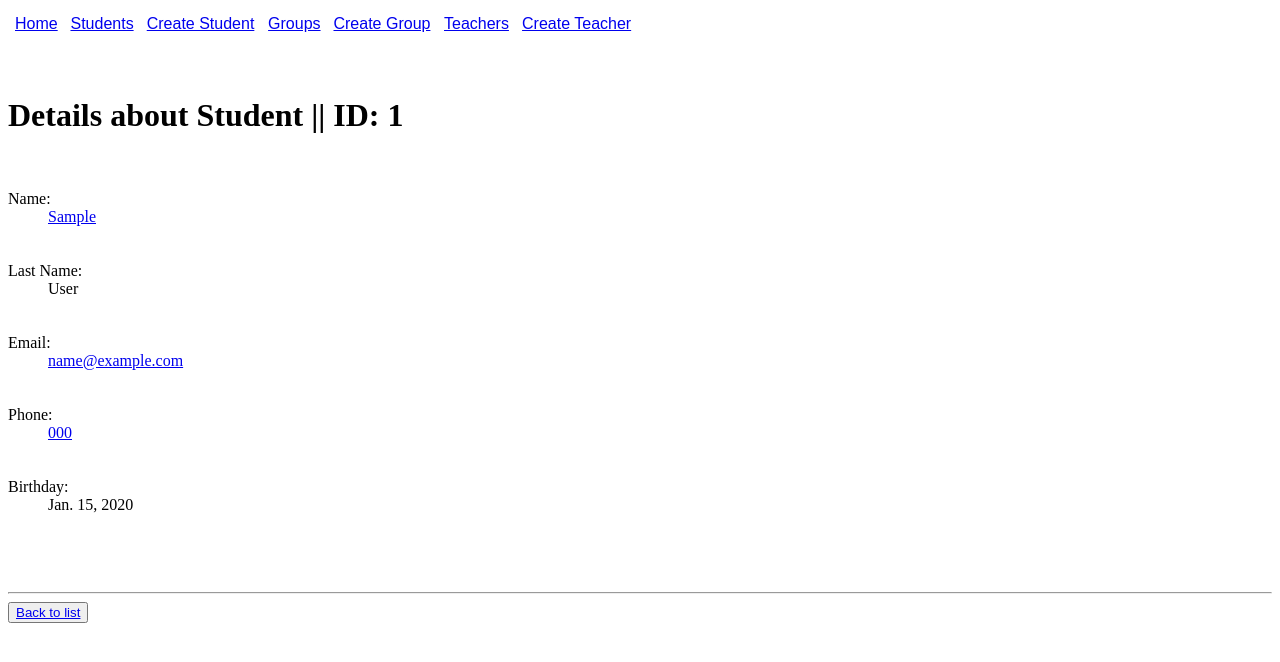
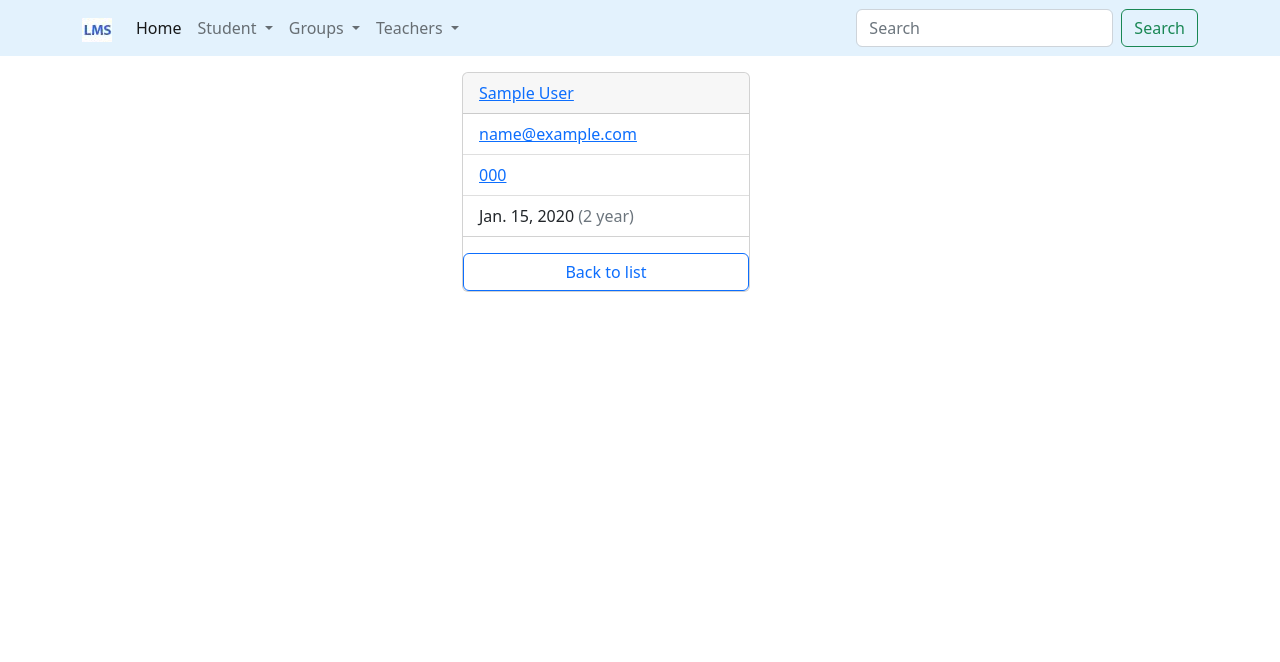
Before and after one commit to HansLanda96/DjangoOpenning, a Django app: page /students/detail/1/ in a window 1280 px wide. Shown: the top 662 px of the page. Run offline with Django 4.2, Linux system fonts and the light colour scheme; tables that the repository leaves empty hold one stand-in row (values such as "Sample post"); some libraries are stand-ins or nearby versions.

Commit message:
add changes and features from class 17
Bootstrap added/ html changes

```diff
--- a/lms/settings.py
+++ b/lms/settings.py
@@ -131,12 +131,16 @@
 # https://docs.djangoproject.com/en/4.1/howto/static-files/
 
 STATIC_URL = 'static/'
+STATIC_ROOT = BASE_DIR / 'static'
 
 # Default primary key field type
 # https://docs.djangoproject.com/en/4.1/ref/settings/#default-auto-field
 
 DEFAULT_AUTO_FIELD = 'django.db.models.BigAutoField'
 
+USE_L10N = False
+DATE_FORMAT = 'd M Y'
+
 if DEBUG:
     SHELL_PLUS = 'ipython'
     SHELL_PLUS_PRINT_SQL = True
--- a/students/models.py
+++ b/students/models.py
@@ -1,4 +1,6 @@
 from datetime import date
+
+from dateutil.relativedelta import relativedelta
 
 from core.validators import ValidEmailDomain
 
@@ -41,6 +43,9 @@
     def __str__(self):
         return f'{self.first_name} {self.last_name}'
 
+    def get_age(self):
+        return relativedelta(date.today(), self.birthday).years
+
     class Meta:
         db_table = 'student_table'
 
--- a/students/templates/students/detail.html
+++ b/students/templates/students/detail.html
@@ -1,18 +1,27 @@
 {% extends 'base.html' %}
 
-{%  block title %}
-Detail of {{ student.first_name }}//{{ student.pk }}
-{% endblock %}
+{% block title %}Detail of {{ student.first_name }}{% endblock %}
 
 {% block content %}
-    <h1>Details about Student || ID: {{ student.pk }}</h1><br>
-    <dl>
-        <dt >Name:</dt><dd><a href="{% url 'students:update' student.pk %}">{{ student.first_name }}</a></dd><br><br>
-        <dt >Last Name: </dt><dd>{{ student.last_name }}</dd><br><br>
-        <dt>Email: </dt><dd><a href=mailto:>{{ student.email }}</a></dd><br><br>
-        <dt>Phone: </dt><dd><a href=tel:>{{ student.phone_number }}</a></dd><br><br>
-        <dt>Birthday: </dt><dd>{{ student.birthday }}</dd><br><br>
-{#        <dt>Specialization: </dt><dd>{{ student.specialization.title}}</dd><br><br>#}
-    </dl><br><hr>
-    <button><a href="{% url 'students:list' %}">Back to list</a></button>
+    <div class="row">
+        <div class="col-4"></div>
+        <div class="col">
+            <div class="card" style="width: 18rem;">
+                <div class="card-header">
+                    <a href="{% url 'students:update' student.pk %}">{{ student.first_name }} {{ student.last_name }}</a>
+                </div>
+                <ul class="list-group list-group-flush">
+                    <li class="list-group-item"><a href="mailto:">{{ student.email }}</a></li>
+                    <li class="list-group-item"><a href="tel:">{{ student.phone_number }}</a></li>
+                    <li class="list-group-item">
+                        {{ student.birthday }} {% if student.get_age %}
+                        <span class="text-muted">({{ student.get_age }} year)</span>
+                    {% endif %}
+                    </li>
+                </ul>
+                <a class="btn btn-outline-primary mt-3" href="{% url 'students:list' %}">Back to list</a>
+            </div>
+        </div>
+        <div class="col-4"></div>
+    </div>
 {% endblock %}
--- a/templates/base.html
+++ b/templates/base.html
@@ -2,30 +2,22 @@
 <html lang="en">
 <head>
     <meta charset="UTF-8">
-    <title>LMS - {% block title %}{% endblock%}</title>
+    <meta name="viewport" content="width=device-width, initial-scale=1">
+    <title>LMS - {% block title %}{% endblock %}</title>
+    <link href="https://cdn.jsdelivr.net/npm/bootstrap@5.2.2/dist/css/bootstrap.min.css" rel="stylesheet"
+          integrity="sha384-Zenh87qX5JnK2Jl0vWa8Ck2rdkQ2Bzep5IDxbcnCeuOxjzrPF/et3URy9Bv1WTRi" crossorigin="anonymous">
+    <link rel="stylesheet" href="https://cdn.jsdelivr.net/npm/bootstrap-icons@1.9.1/font/bootstrap-icons.css">
     <style>
-        #menu {
-            font-family: Arial, sans-serif ;
-            width: 50%;
-        }
-    {% block custom_css %} {% endblock %}
+        {% block custom_css %} {% endblock %}
     </style>
 </head>
 <body>
-    <table id="menu">
-        <tr>
-            <td style="margin: 5px; padding: 5px"><a href="{% url 'home' %}">Home</a></td>
-            <td style="margin: 5px; padding: 5px"><a href="{% url 'students:list' %}">Students</a></td>
-            <td style="margin: 5px; padding: 5px"><a href="{% url 'students:create' %}">Create Student</a></td>
-
-            <td style="margin: 5px; padding: 5px"><a href="{% url 'groups:list' %}">Groups</a></td>
-            <td style="margin: 5px; padding: 5px"><a href="{% url 'groups:create' %}">Create Group</a></td>
-
-            <td style="margin: 5px; padding: 5px"><a href="{% url 'teachers:list' %}">Teachers</a></td>
-            <td style="margin: 5px; padding: 5px"><a href="{% url 'teachers:create' %}">Create Teacher</a></td>
-        </tr>
-    </table>
-    <br><br>
-    {% block content %}{% endblock %}
+{% include 'includes/navbar.html' %}
+<div class="container mt-4 pt-5">
+    {% block content %} {% endblock %}
+</div>
+<script src="https://cdn.jsdelivr.net/npm/bootstrap@5.2.2/dist/js/bootstrap.bundle.min.js"
+        integrity="sha384-OERcA2EqjJCMA+/3y+gxIOqMEjwtxJY7qPCqsdltbNJuaOe923+mo//f6V8Qbsw3" crossorigin="anonymous">
+</script>
 </body>
 </html>
--- /dev/null
+++ b/templates/includes/navbar.html
@@ -0,0 +1,53 @@
+{% load static %}
+
+<nav class="navbar navbar-expand-lg fixed-top" style="background-color: #e3f2fd;">
+    <div class="container">
+        <a class="navbar-brand" href="#">
+            <img src="{% static 'img/logo.png' %}" alt="LMS" width="auto" height="24">
+        </a>
+        <button class="navbar-toggler" type="button" data-bs-toggle="collapse" data-bs-target="#navbarSupportedContent"
+                aria-controls="navbarSupportedContent" aria-expanded="false" aria-label="Toggle navigation">
+            <span class="navbar-toggler-icon"></span>
+        </button>
+        <div class="collapse navbar-collapse" id="navbarSupportedContent">
+            <ul class="navbar-nav me-auto mb-2 mb-lg-0">
+                <li class="nav-item">
+                    <a class="nav-link active" aria-current="page" href="{% url 'home' %}">Home</a>
+                </li>
+                <li class="nav-item dropdown">
+                    <a class="nav-link dropdown-toggle" href="#" role="button" data-bs-toggle="dropdown"
+                       aria-expanded="false">
+                        Student
+                    </a>
+                    <ul class="dropdown-menu">
+                        <li><a class="dropdown-item" href="{% url 'students:create' %}">Create</a></li>
+                        <li><a class="dropdown-item" href="{% url 'students:list' %}">List</a></li>
+                    </ul>
+                </li>
+                 <li class="nav-item dropdown">
+                    <a class="nav-link dropdown-toggle" href="#" role="button" data-bs-toggle="dropdown"
+                       aria-expanded="false">
+                        Groups
+                    </a>
+                    <ul class="dropdown-menu">
+                        <li><a class="dropdown-item" href="{% url 'groups:create' %}">Create</a></li>
+                        <li><a class="dropdown-item" href="{% url 'groups:list' %}">List</a></li>
+                    </ul>
+                </li>
+                 <li class="nav-item dropdown">
+                    <a class="nav-link dropdown-toggle" href="#" role="button" data-bs-toggle="dropdown"
+                       aria-expanded="false">
+                        Teachers
+                    </a>
+                    <ul class="dropdown-menu">
+                        <li><a class="dropdown-item" href="{% url 'teachers:create' %}">Create</a></li>
+                        <li><a class="dropdown-item" href="{% url 'teachers:list' %}">List</a></li>
+                    </ul>
+            </ul>
+            <form class="d-flex" role="search">
+                <input class="form-control me-2" type="search" placeholder="Search" aria-label="Search">
+                <button class="btn btn-outline-success" type="submit">Search</button>
+            </form>
+        </div>
+    </div>
+</nav>
```
Also changed, not shown: students/templates/students/list.html (+59 -18 lines), students/static/img/logo.png (added).
